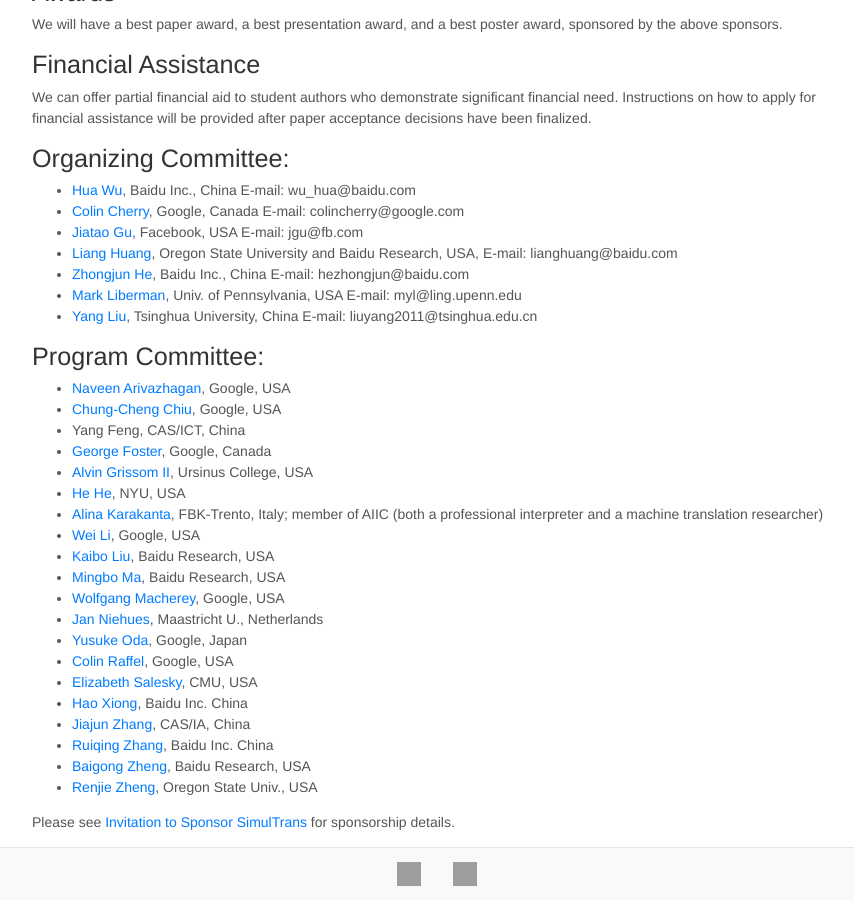
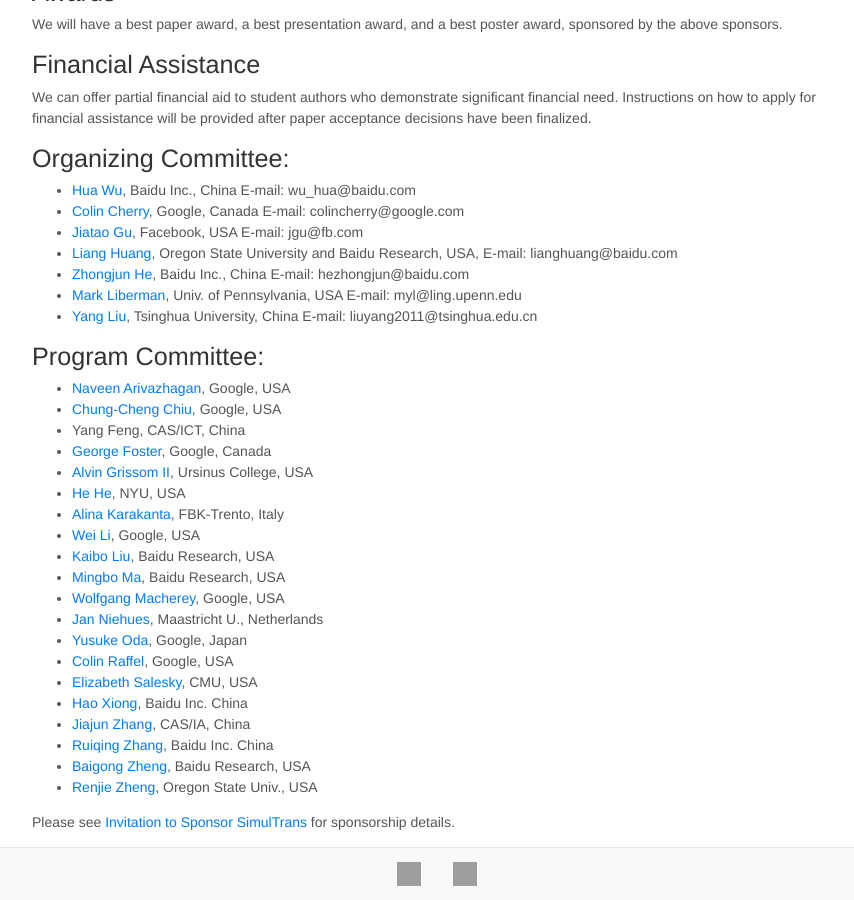
Before and after one commit to SimulTrans-workshop/SimulTrans-workshop.github.io, a Jekyll site: the page built from index.md, in a window 1280 px wide and 900 px high, scrolled down 1443 px. Shown: the whole window, without its empty margins (203-1057 px from the left). Built offline with Jekyll 4.4.1, drawn with Linux system fonts in a browser that asks for light colours; nearby versions of some CDN libraries; grey boxes are pictures that could not be loaded.

Commit message:
AIIC removed

```diff
--- a/index.md
+++ b/index.md
@@ -80,7 +80,7 @@
 - [George Foster](https://scholar.google.com/citations?user=Hr8KyG4AAAAJ&hl=en), Google, Canada
 - [Alvin Grissom II](https://www.ursinus.edu/live/profiles/3125-alvin-grissom-ii), Ursinus College, USA
 - [He He](https://hhexiy.github.io/), NYU, USA
-- [Alina Karakanta](https://ict.fbk.eu/people/detail/alina-karakanta/), FBK-Trento, Italy; member of AIIC (both a professional interpreter and a machine translation researcher)
+- [Alina Karakanta](https://ict.fbk.eu/people/detail/alina-karakanta/), FBK-Trento, Italy
 - [Wei Li](https://weilinear.github.io/), Google, USA
 - [Kaibo Liu](https://www.linkedin.com/in/kaibo-liu-99a6303b/), Baidu Research, USA
 - [Mingbo Ma](http://mingboma.com/), Baidu Research, USA
```
